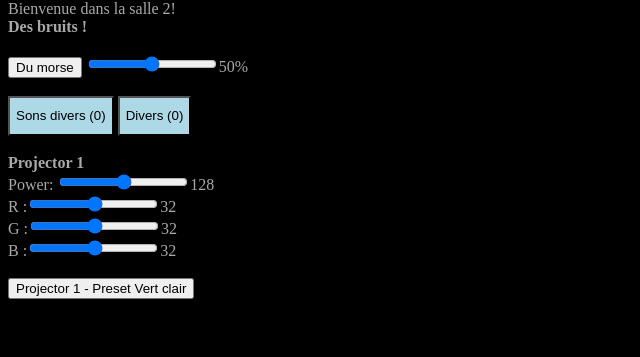
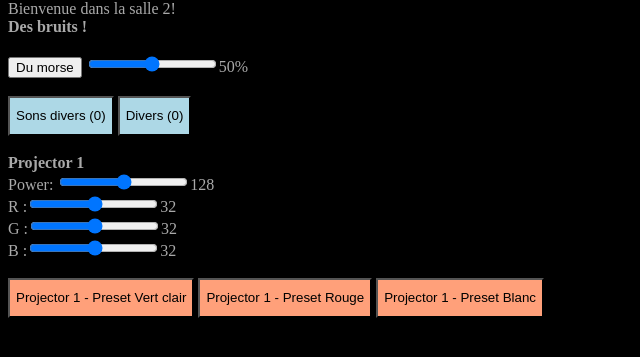
Before and after one commit to XavierP56/Cameleon, a website: page Files/scenic.html at #!/Room2 in a window 1280 px wide. Shown: the part 133-490 px from the top of the page, without its empty margins (0-640 px from the left). Drawn offline with nearby package versions, Linux system fonts and the light colour scheme; some packages are replaced by stand-ins of ours; files that its build step writes are made by us from their sources; no server answers; files whose address does not match are found by name.

Commit message:
Added demo presets.

```diff
--- a/Files/css/sceniq.css
+++ b/Files/css/sceniq.css
@@ -73,7 +73,14 @@ button.fold
     height:40px;
     background-color: lightblue;
 }
+
 div.fold
 {
     margin: 10px;
 }
+
+button.dmx
+{
+    height : 40px;
+    background-color: lightsalmon;
+}
--- a/Files/dmxlight.html
+++ b/Files/dmxlight.html
@@ -1 +1 @@
-<button ng-click="light()">Projector {{id}} - Preset {{preset}}</button>
+<button class="dmx" ng-click="light()">Projector {{id}} - Preset {{preset}}</button>
--- a/Files/room2.html
+++ b/Files/room2.html
@@ -20,4 +20,6 @@
     <dmx-fader id="1"></dmx-fader>
     <br/>
     <dmx-light id="1" preset="Vert clair" power="200" red="0" blue="10" green="255"></dmx-light>
+    <dmx-light id="1" preset="Rouge" power="255" red="255" blue="0" green="0"></dmx-light>
+    <dmx-light id="1" preset="Blanc" power="255" red="255" blue="255" green="255"></dmx-light>
 </div>
```
